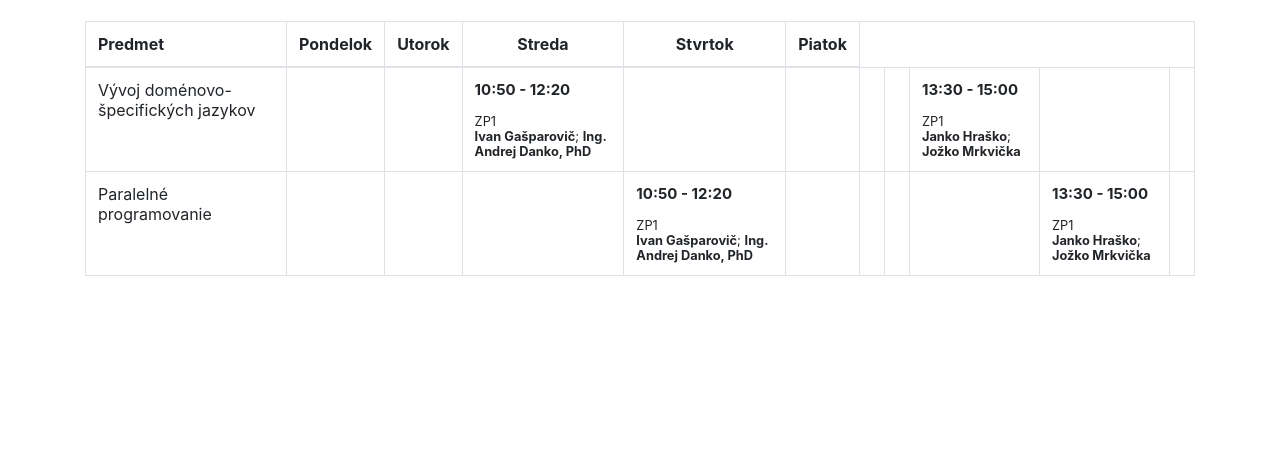
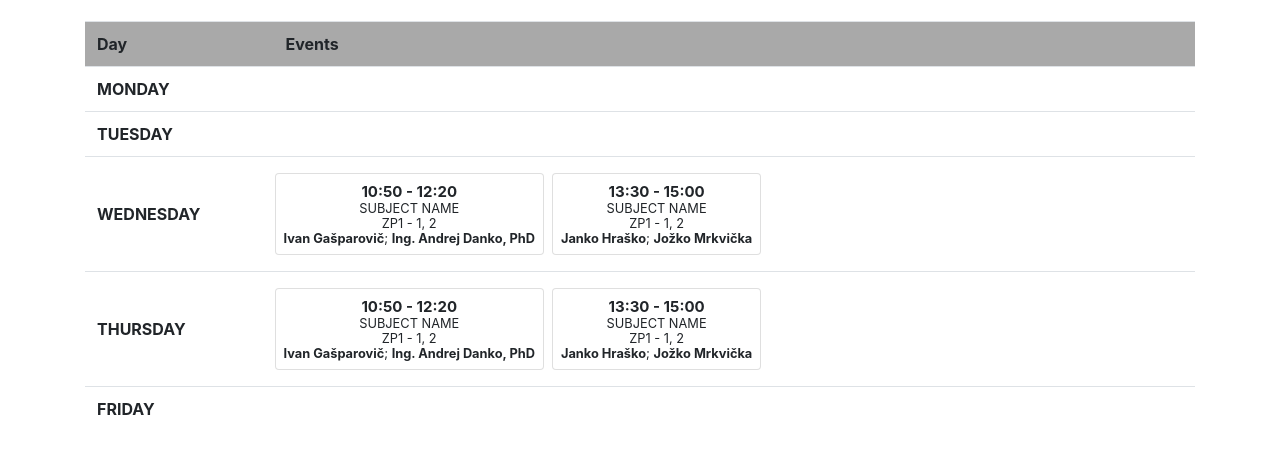
Before and after one commit to sommelon/vdsj-timetable, a plain HTML site: page timetable.html in a window 1280 px wide. Shown: the part 65-518 px from the top of the page. Drawn offline with nearby package versions, Linux system fonts and the light colour scheme.

Commit message:
WIP: adding more adjustments, so close!

```diff
--- a/timetable.html
+++ b/timetable.html
@@ -9,66 +9,61 @@
     <body>
         <div class="container">
             <h2 class="text-center mt-4">Informatika - LS 2020/2021 - BC1</h2>
-            <table class="table table-bordered mt-4">
-                <thead>
-                    <tr class="text-center">
-                        <th class="text-left">Predmet</th>
+            <table class="table mt-4">
+                <tbody>
+                <tr style="background: darkgrey;">
+                    <th style="max-width: 100px;">Day</th>
+                    <th colspan="2">Events</th>
+                </tr>
 
-                        <th>Pondelok</th>
-                        <th>Utorok</th>
-                        <th>Streda</th>
-                        <th>Stvrtok</th>
-                        <th>Piatok</th>
+                                    <tr>
+                        <td style="max-width: 100px; vertical-align: middle;"><strong>MONDAY</strong></td>
+                        <td>
+                            <div class="row">
+                                                        </div>
+                        </td>
                     </tr>
-                </thead>
-                <tbody>
-                                        <tr>
-                        <td>Vývoj doménovo-špecifických jazykov</td>
-                                                                                    <td></td>
-
-                                                            <td></td>
-
-                                                            <td><small><strong style='font-size: 15px;'>10:50 - 12:20</strong><br/><br/>ZP1<br/><strong>Ivan Gašparovič</strong>; <strong>Ing. Andrej Danko, PhD</strong><br/></small></td>
-
-                                                            <td></td>
-
-                                                            <td></td>
-
-                                                                                    <td></td>
-
-                                                            <td></td>
-
-                                                            <td><small><strong style='font-size: 15px;'>13:30 - 15:00</strong><br/><br/>ZP1<br/><strong>Janko Hraško</strong>; <strong>Jožko Mrkvička</strong><br/></small></td>
-
-                                                            <td></td>
-
-                                                            <td></td>
-
-                                            </tr>
-                                        <tr>
-                        <td>Paralelné programovanie</td>
-                                                                                    <td></td>
-
-                                                            <td></td>
-
-                                                            <td></td>
-
-                                                            <td><small><strong style='font-size: 15px;'>10:50 - 12:20</strong><br/><br/>ZP1<br/><strong>Ivan Gašparovič</strong>; <strong>Ing. Andrej Danko, PhD</strong><br/></small></td>
-
-                                                            <td></td>
-
-                                                                                    <td></td>
-
-                                                            <td></td>
-
-                                                            <td></td>
-
-                                                            <td><small><strong style='font-size: 15px;'>13:30 - 15:00</strong><br/><br/>ZP1<br/><strong>Janko Hraško</strong>; <strong>Jožko Mrkvička</strong><br/></small></td>
-
-                                                            <td></td>
-
-                                            </tr>
-                                    </tbody>
+                                    <tr>
+                        <td style="max-width: 100px; vertical-align: middle;"><strong>TUESDAY</strong></td>
+                        <td>
+                            <div class="row">
+                                                        </div>
+                        </td>
+                    </tr>
+                                    <tr>
+                        <td style="max-width: 100px; vertical-align: middle;"><strong>WEDNESDAY</strong></td>
+                        <td>
+                            <div class="row">
+                                                            <div class="text-center">
+                                    <div class="card m-1 p-2"> <small><strong style='font-size: 15px;'>10:50 - 12:20</strong><br/>SUBJECT NAME<br/>ZP1 - 1, 2<br/><strong>Ivan Gašparovič</strong>; <strong>Ing. Andrej Danko, PhD</strong><br/></small></div>
+                                </div>
+                                                            <div class="text-center">
+                                    <div class="card m-1 p-2"> <small><strong style='font-size: 15px;'>13:30 - 15:00</strong><br/>SUBJECT NAME<br/>ZP1 - 1, 2<br/><strong>Janko Hraško</strong>; <strong>Jožko Mrkvička</strong><br/></small></div>
+                                </div>
+                                                        </div>
+                        </td>
+                    </tr>
+                                    <tr>
+                        <td style="max-width: 100px; vertical-align: middle;"><strong>THURSDAY</strong></td>
+                        <td>
+                            <div class="row">
+                                                            <div class="text-center">
+                                    <div class="card m-1 p-2"> <small><strong style='font-size: 15px;'>10:50 - 12:20</strong><br/>SUBJECT NAME<br/>ZP1 - 1, 2<br/><strong>Ivan Gašparovič</strong>; <strong>Ing. Andrej Danko, PhD</strong><br/></small></div>
+                                </div>
+                                                            <div class="text-center">
+                                    <div class="card m-1 p-2"> <small><strong style='font-size: 15px;'>13:30 - 15:00</strong><br/>SUBJECT NAME<br/>ZP1 - 1, 2<br/><strong>Janko Hraško</strong>; <strong>Jožko Mrkvička</strong><br/></small></div>
+                                </div>
+                                                        </div>
+                        </td>
+                    </tr>
+                                    <tr>
+                        <td style="max-width: 100px; vertical-align: middle;"><strong>FRIDAY</strong></td>
+                        <td>
+                            <div class="row">
+                                                        </div>
+                        </td>
+                    </tr>
+                                </tbody>
             </table>
         </div>
     </body>
```
Also changed, not shown: 3 other files.
